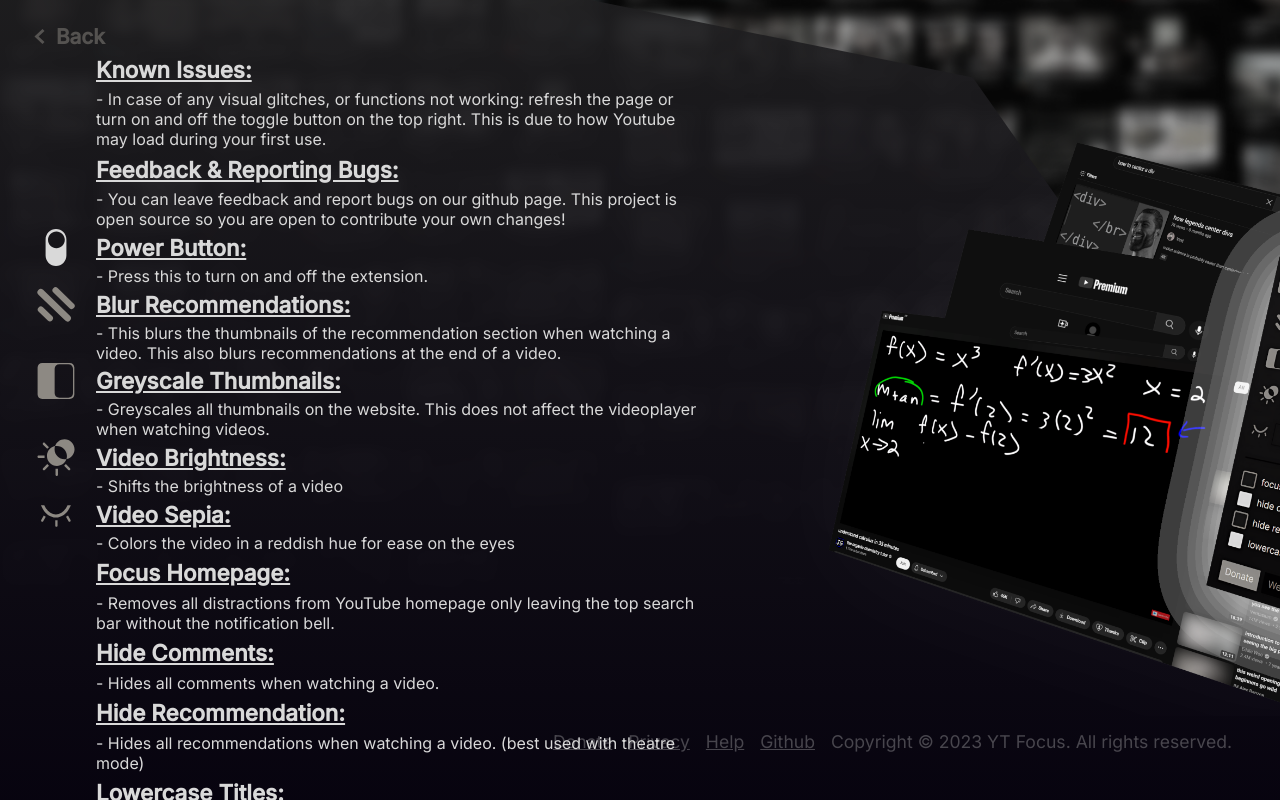
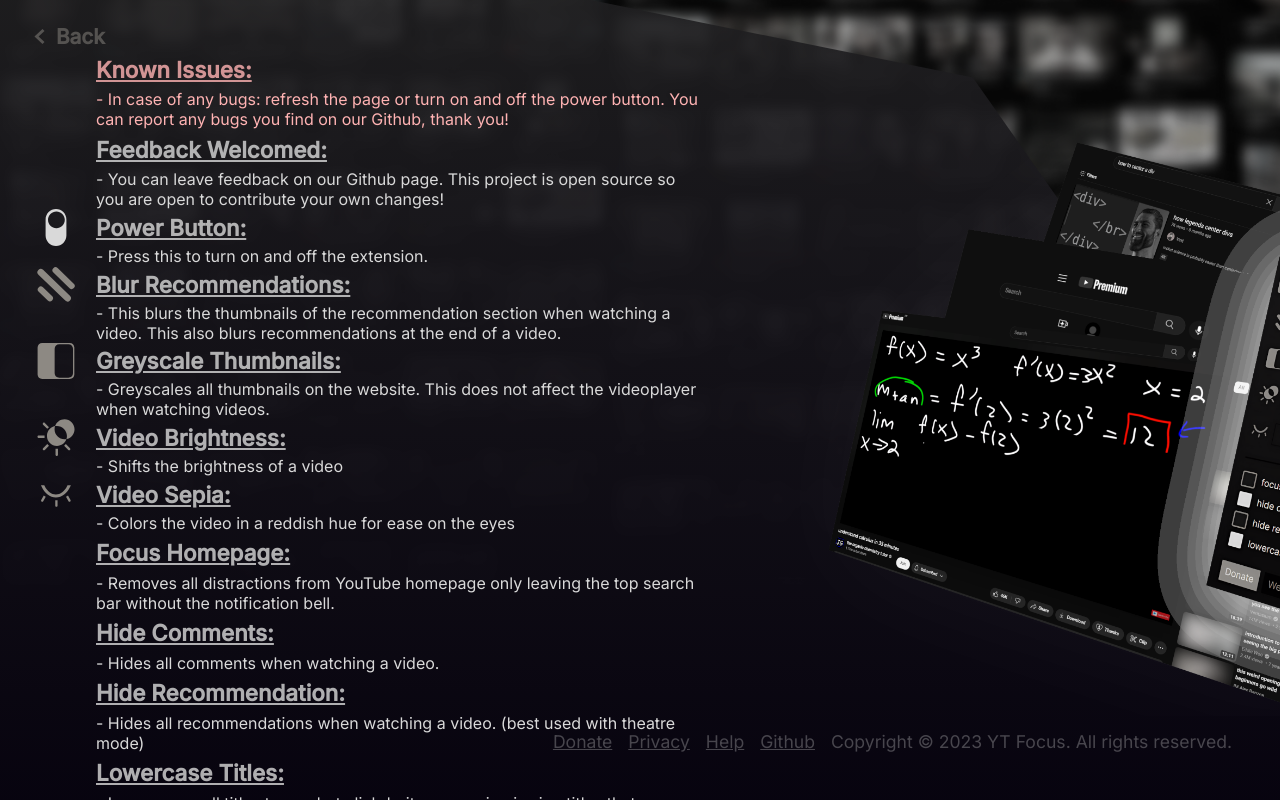
Before and after one commit to yt-focus/yt-focus-website, a React (Create React App) app: page /help in a window 1280 px wide. Built offline with nearby package versions, Linux system fonts and the light colour scheme.

Commit message:
help wording change and opcaity for titles

```diff
--- a/src/components/IconDesc/IconDesc.css
+++ b/src/components/IconDesc/IconDesc.css
@@ -18,6 +18,7 @@
     font-size: 2rem;
     font-weight: 600;
     text-decoration: underline;
+    opacity: .8;
 }
 
 .help-desc {
--- a/src/components/IconDesc/IconDesc.js
+++ b/src/components/IconDesc/IconDesc.js
@@ -9,9 +9,9 @@ function IconDesc ({icon, title, children, style}) {
                  ?<img src={icon} alt={title + 'icon'}/>
                  :<div className='alt-img'/>
                 }
-                {title && <div className='desc-title'>{title + ":"}</div>}
+                {title && <div style={style} className='desc-title'>{title + ":"}</div>}
             </div>
-            <div className='help-desc'>
+            <div className='help-desc' style={style}>
                 { "- " + children}
             </div>
         </div>
--- a/src/pages/Help/Help.js
+++ b/src/pages/Help/Help.js
@@ -9,11 +9,11 @@ function Help () {
         <Cover>
             <div className='description-list'>
                 <Back />
-                <IconDesc  title='Known Issues'>
-                    In case of any visual glitches, or functions not working: refresh the page or turn on and off the toggle button on the top right. This is due to how Youtube may load during your first use.
+                <IconDesc  style={{color: '#ffb3b3'}} title='Known Issues'>
+                    In case of any bugs: refresh the page or turn on and off the power button. You can report any bugs you find on our Github, thank you!
                 </IconDesc>
-                <IconDesc  title='Feedback & Reporting Bugs'>
-                    You can leave feedback and report bugs on our github page. This project is open source so you are open to contribute your own changes!
+                <IconDesc  title='Feedback Welcomed'>
+                    You can leave feedback on our Github page. This project is open source so you are open to contribute your own changes!
                 </IconDesc>
                 <IconDesc icon='power-icon.svg' title='Power Button'>
                     Press this to turn on and off the extension.
```
Also changed, not shown: src/pages/Help/Help.css (line endings or trailing spaces).
